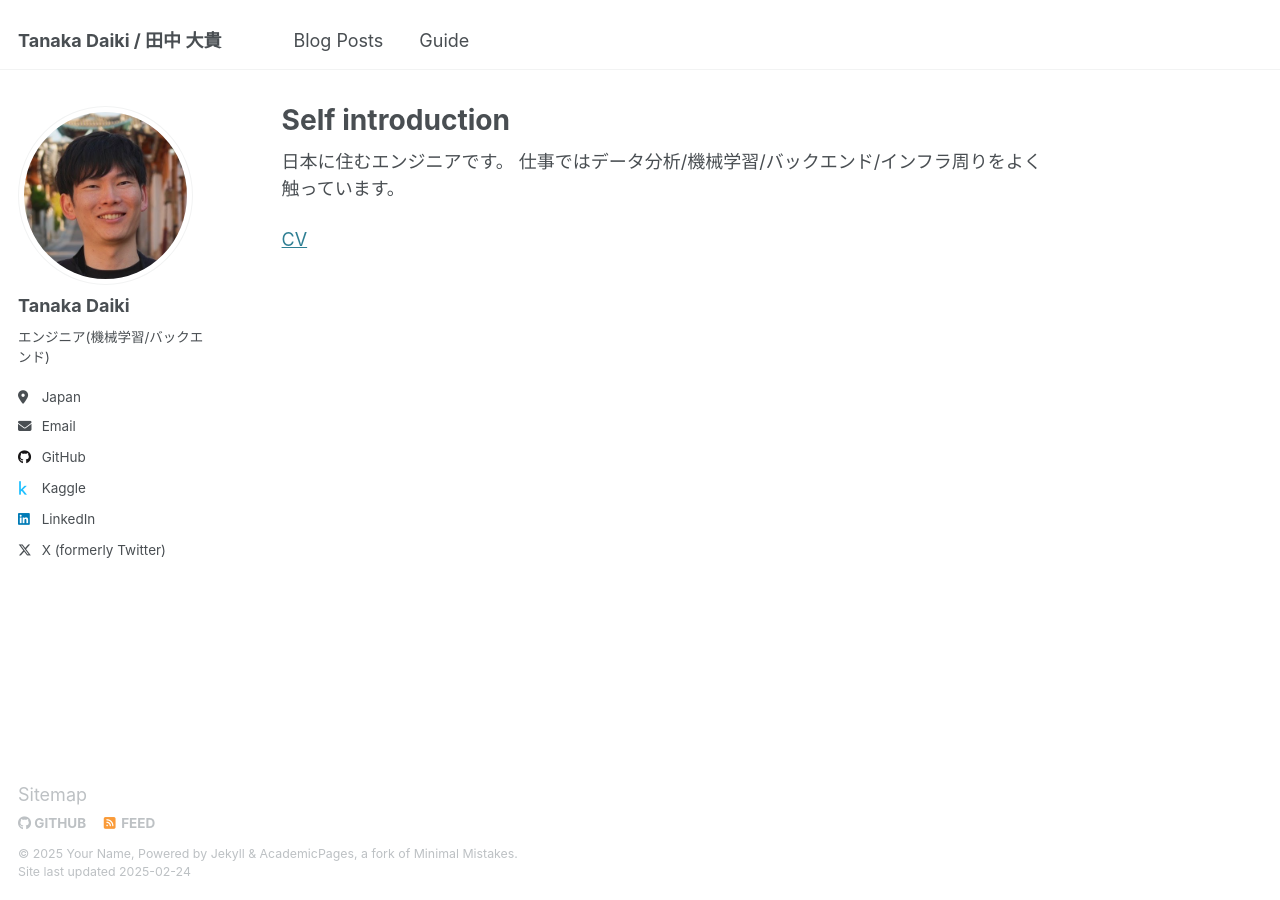
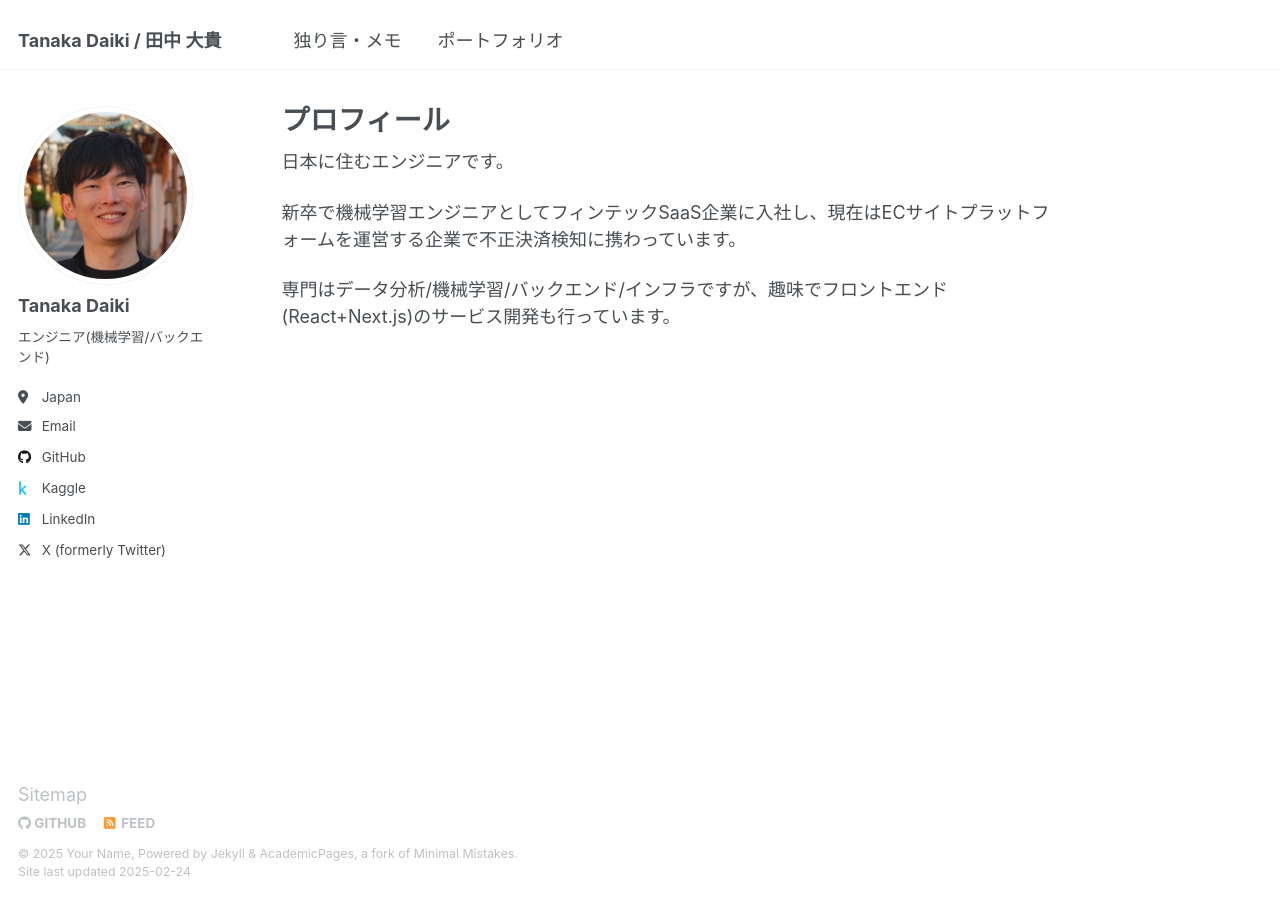
Before and after one commit to DaikiTanak/DaikiTanak.github.io, a Jekyll site: the page built from _pages/about.md, in a window 1280 px wide. Built offline with Jekyll 4.4.1, drawn with Linux system fonts in a browser that asks for light colours.

```diff
--- a/_data/navigation.yml
+++ b/_data/navigation.yml
@@ -5,8 +5,8 @@
 # prevent it from being included in the site.
 
 main:
-  - title: "Blog Posts"
+  - title: "独り言・メモ"
     url: /year-archive/
 
-  - title: "Guide"
-    url: /markdown/
+  - title: "ポートフォリオ"
+    url: /portfolio/
--- a/_pages/about.md
+++ b/_pages/about.md
@@ -1,6 +1,6 @@
 ---
 permalink: /
-title: "Self introduction"
+title: "プロフィール"
 author_profile: true
 redirect_from:
   - /about/
@@ -8,6 +8,7 @@ redirect_from:
 ---
 
 日本に住むエンジニアです。
-仕事ではデータ分析/機械学習/バックエンド/インフラ周りをよく触っています。
 
-[CV](https://docs.google.com/document/d/1t1A_KGdlySOdXX-r3eIscrjt-bpIfstNjw4DmHLoKXk/edit?usp=sharing)
+新卒で機械学習エンジニアとしてフィンテックSaaS企業に入社し、現在はECサイトプラットフォームを運営する企業で不正決済検知に携わっています。
+
+専門はデータ分析/機械学習/バックエンド/インフラですが、趣味でフロントエンド(React+Next.js)のサービス開発も行っています。
```
Also changed, not shown: _portfolio/odekake.md (added, +7 -0 lines), _portfolio/portfolio-1.md (deleted, +0 -7 lines), _portfolio/portfolio-2.html (deleted, +0 -7 lines), _posts/2012-08-14-blog-post-1.md (+1 -1 lines), images/odekake.png (added).
